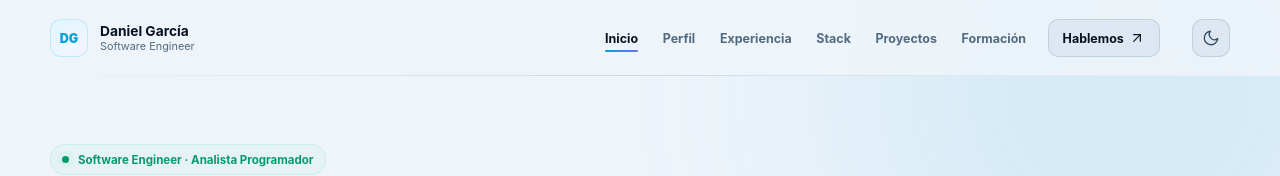
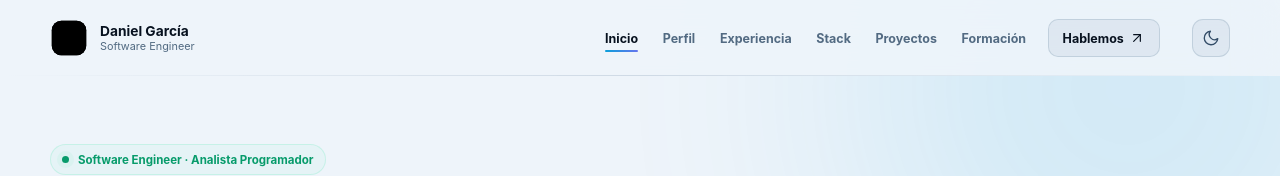
Before and after one commit to DanielDGe/danieldge.github.io, a React (Vite) app: page / in a window 1280 px wide. Shown: the top 176 px of the page. Built offline with nearby package versions, Linux system fonts and the light colour scheme.

Commit message:
feat: use DG identity in navigation

```diff
--- a/src/components/Navigation.jsx
+++ b/src/components/Navigation.jsx
@@ -1,6 +1,7 @@
 import { useEffect, useState } from 'react'
 import { navigationItems } from '../data/foundation'
 import Icon from './Icon'
+import BrandMark from './BrandMark'
 
 function Navigation({ activeSection, theme, onToggleTheme }) {
   const [isMenuOpen, setIsMenuOpen] = useState(false)
@@ -73,7 +74,7 @@ function Navigation({ activeSection, theme, onToggleTheme }) {
           aria-label="Daniel García — Inicio"
           onClick={(event) => handleSectionNavigation(event, 'inicio')}
         >
-          <span className="brand__mark" aria-hidden="true">DG</span>
+          <BrandMark size={38} />
           <span className="brand__text">
             <strong>Daniel García</strong>
             <small>Software Engineer</small>
```
